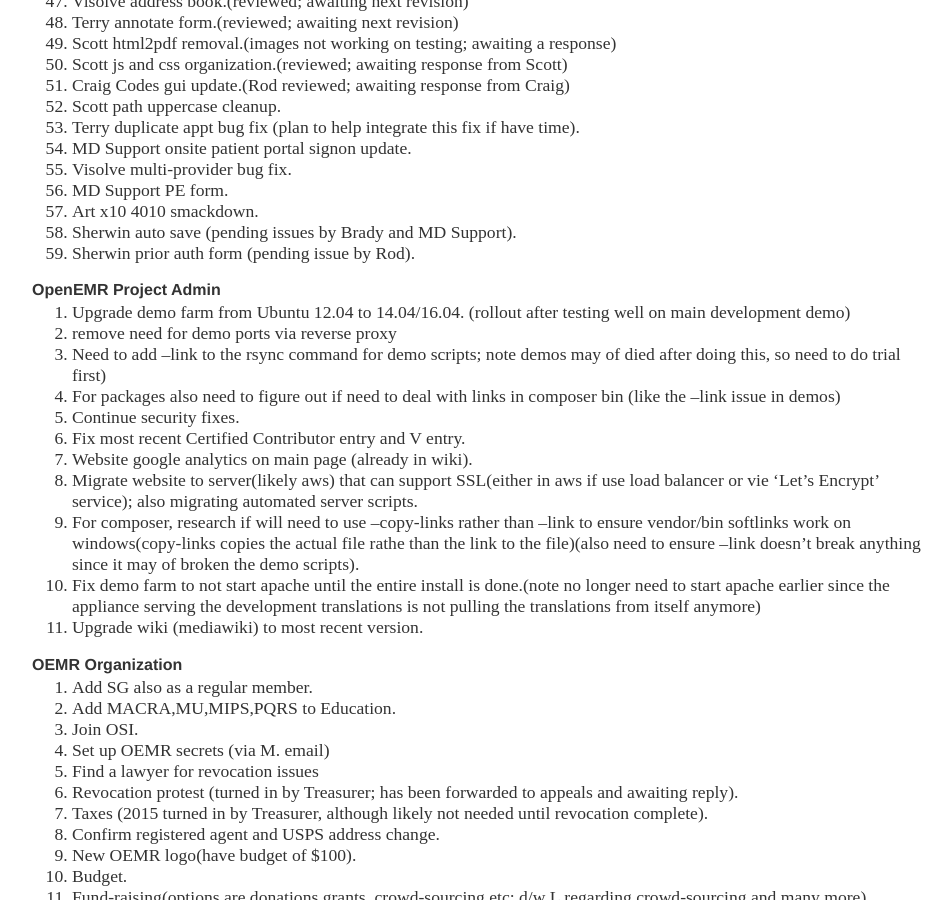
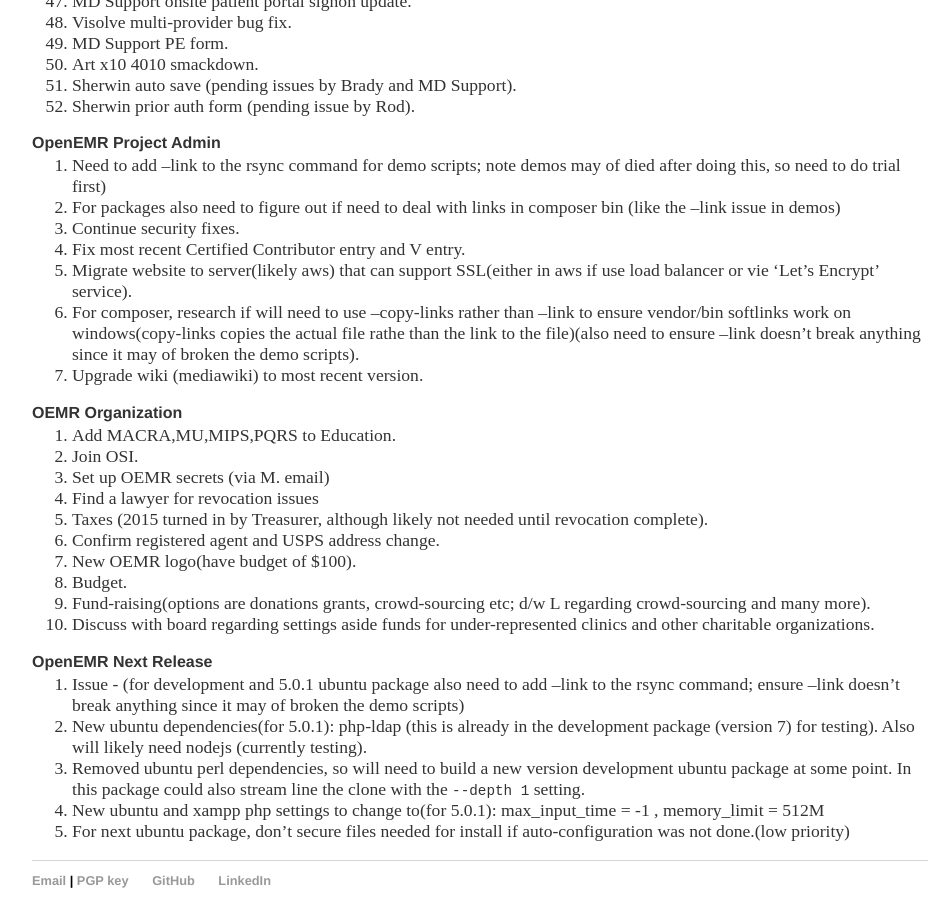
Before and after one commit to bradymiller/bradymiller.github.io, a Jekyll site: the page built from todo/index.md, in a window 1280 px wide and 900 px high, scrolled down 1357 px. Shown: the whole window, without its empty margins (160-1112 px from the left). Built offline with Jekyll 4.4.1, drawn with Linux system fonts in a browser that asks for light colours; our own code applies the rules of GitHub Pages for plain Markdown files; some of the changed text lies outside the part shown.

Commit message:
Update index.md

```diff
--- a/todo/index.md
+++ b/todo/index.md
@@ -4,29 +4,22 @@
 ## TODO lists
 
 ### Expedited
-* Security fixes (2/4 done)
+* Security fixes (3/5 done)(release xampp/openemr package with most recent patch)
 * sql-upgrade fix.(in codebase. test extensively:b05e2c979eb482ebafda555e8b5fdb591cce7a5e )
 
 ### OpenEMR Code Reviews
 1. Ray medex.
-1. Ranganath modern styling (lots of good stuff).
-1. MD Support datetime picker improvements.
-1. Sherwin WENO Rx.
-1. Sherwin bootstrap dictation form.
+1. Ranganath modern styling.
+1. Sherwin WYSIWYG editor for dictation form.
 1. venambati statement combined pdf fix.
 1. Roberto rf2 snomed.
 1. Alfonso shell scripts (email)
 1. Alfonso demographics (email).
 1. Visolve gender stuff.
 1. Sherwin max pid thing.(R plans to confirm the original bug first before bringing into codebase)
-1. Robert bootstrap (lots of good stuff).
 1. Rishabh tabs improvements.(M reviewing)
 1. Stephen osx support.
-1. Robert auto fixed code.(work in progress; need to identify the 3rd party scripts so ignore them)
-1. Victor chart doctrine (M to review)
 1. MD Support service providers improvements.(R to review)
-1. Ray menu improvements.
-1. MD Support menu re-organization.
 1. Sherwin labs form.
 1. MD Support tabs improvement.(made a demo and waiting for Ra input)
 1. MD Support encounter form order display.
@@ -69,25 +62,19 @@
 1. Sherwin prior auth form (pending issue by Rod).
 
 ### OpenEMR Project Admin
-1. Upgrade demo farm from Ubuntu 12.04 to 14.04/16.04. (rollout after testing well on main development demo)
-1. remove need for demo ports via reverse proxy
 1. Need to add --link to the rsync command for demo scripts; note demos may of died after doing this, so need to do trial first)
 1. For packages also need to figure out if need to deal with links in composer bin (like the --link issue in demos)
 1. Continue security fixes.
 1. Fix most recent Certified Contributor entry and V entry.
-1. Website google analytics on main page (already in wiki).
-1. Migrate website to server(likely aws) that can support SSL(either in aws if use load balancer or vie 'Let's Encrypt' service); also migrating automated server scripts.
+1. Migrate website to server(likely aws) that can support SSL(either in aws if use load balancer or vie 'Let's Encrypt' service).
 1. For composer, research if will need to use --copy-links rather than --link to ensure vendor/bin softlinks work on windows(copy-links copies the actual file rathe than the link to the file)(also need to ensure --link doesn't break anything since it may of broken the demo scripts).
-1. Fix demo farm to not start apache until the entire install is done.(note no longer need to start apache earlier since the appliance serving the development translations is not pulling the translations from itself anymore)
 1. Upgrade wiki (mediawiki) to most recent version.
 
 ### OEMR Organization
-1. Add SG also as a regular member.
 1. Add MACRA,MU,MIPS,PQRS to Education.
 1. Join OSI.
 1. Set up OEMR secrets (via M. email)
 1. Find a lawyer for revocation issues
-1. Revocation protest (turned in by Treasurer; has been forwarded to appeals and awaiting reply).
 1. Taxes (2015 turned in by Treasurer, although likely not needed until revocation complete).
 1. Confirm registered agent and USPS address change.
 1. New OEMR logo(have budget of $100).
```
